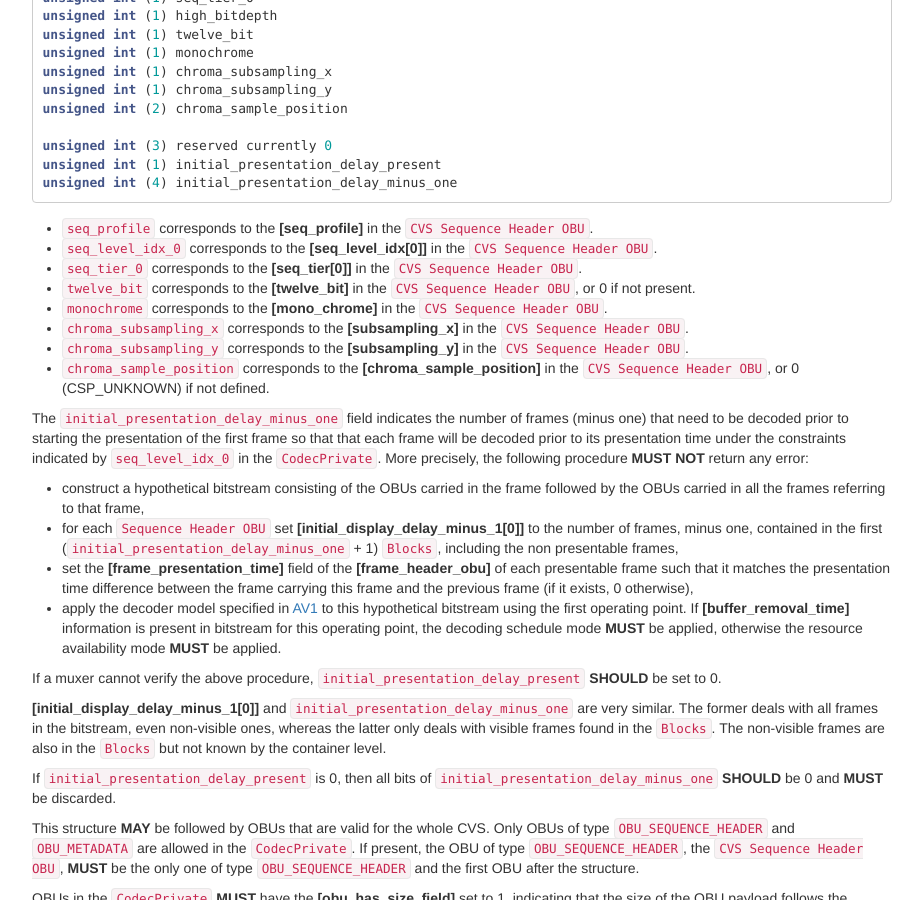
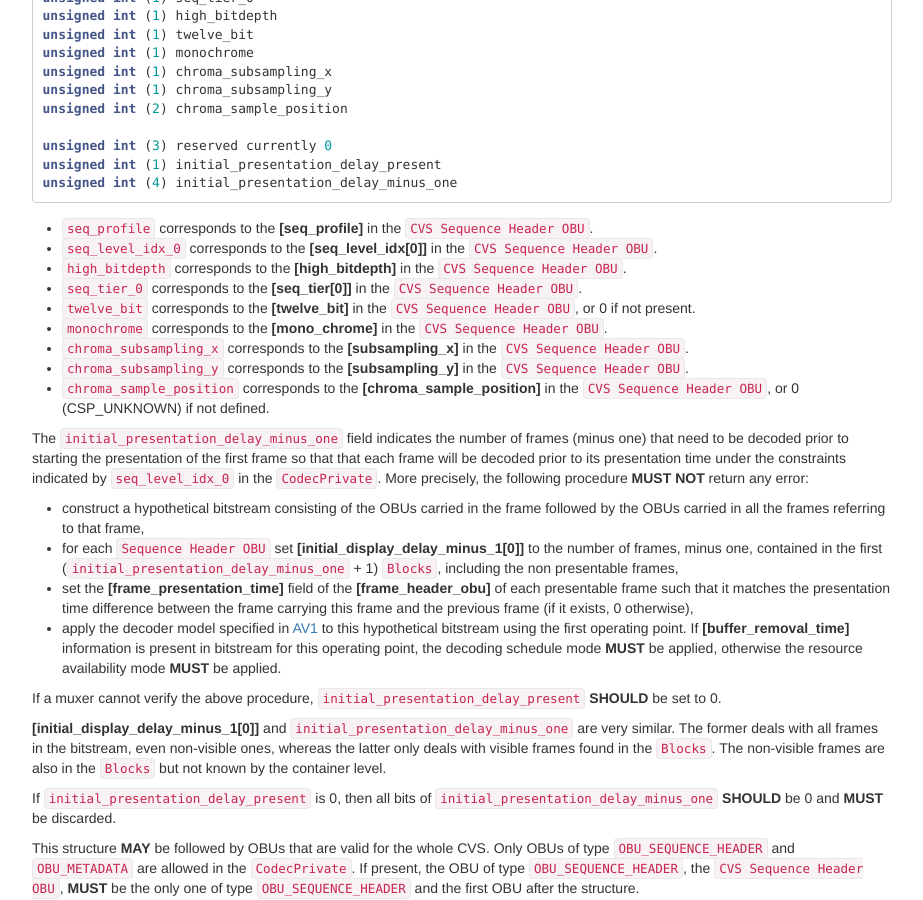
Before and after one commit to ietf-wg-cellar/matroska-specification, a Jekyll site: the page built from codec/av1.md, in a window 1280 px wide and 900 px high, scrolled down 1461 px. Shown: the whole window, without its empty margins (273-1196 px from the left). Built offline with Jekyll 4.4.1, drawn with Linux system fonts in a browser that asks for light colours; our own code applies the rules of GitHub Pages for plain Markdown files.

Commit message:
av1: define high_bitdepth source
Fixes #943

```diff
--- a/codec/av1.md
+++ b/codec/av1.md
@@ -63,6 +63,7 @@ unsigned int (4) initial_presentation_delay_minus_one
 
 * `seq_profile` corresponds to the __[seq_profile]__ in the `CVS Sequence Header OBU`.
 * `seq_level_idx_0` corresponds to the __[seq_level_idx[0]]__ in the `CVS Sequence Header OBU`.
+* `high_bitdepth` corresponds to the __[high_bitdepth]__ in the `CVS Sequence Header OBU`.
 * `seq_tier_0` corresponds to the __[seq_tier[0]]__ in the `CVS Sequence Header OBU`.
 * `twelve_bit` corresponds to the __[twelve_bit]__ in the `CVS Sequence Header OBU`, or 0 if not present.
 * `monochrome` corresponds to the __[mono_chrome]__ in the `CVS Sequence Header OBU`.
```
